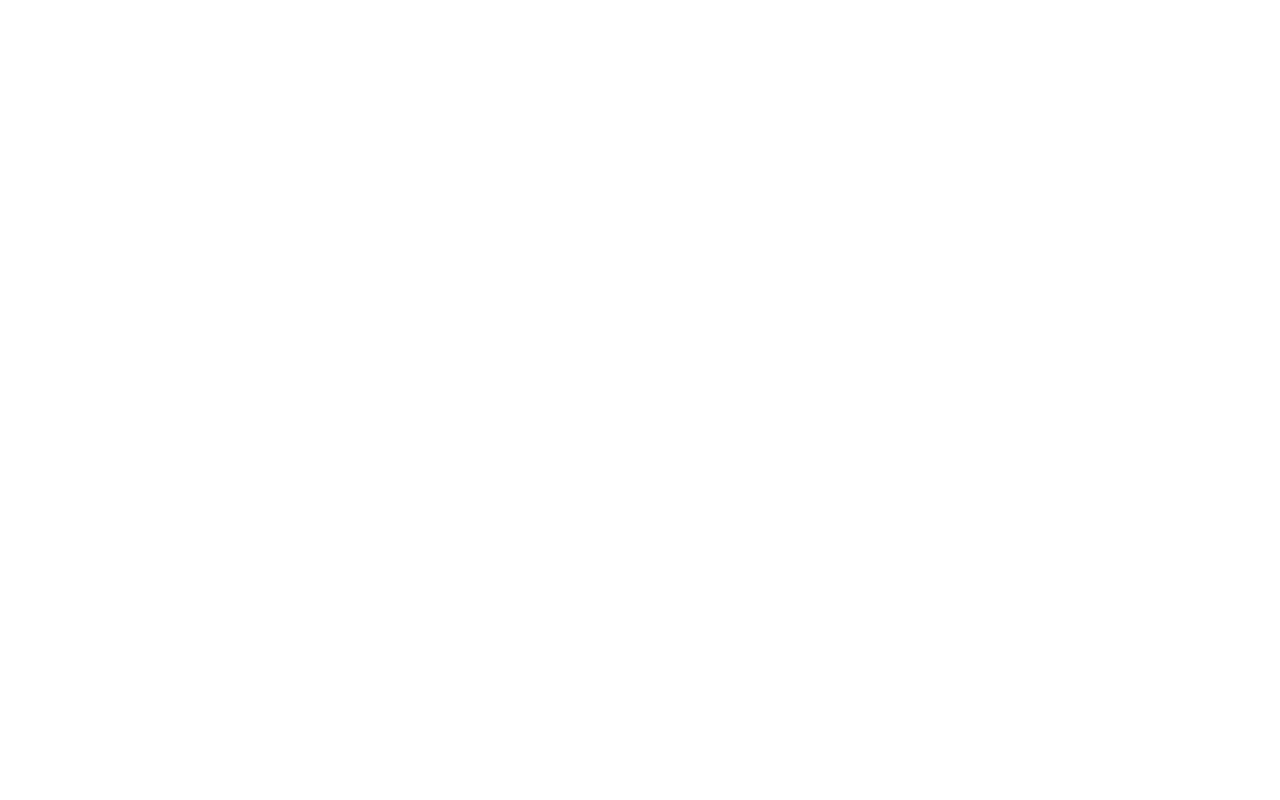
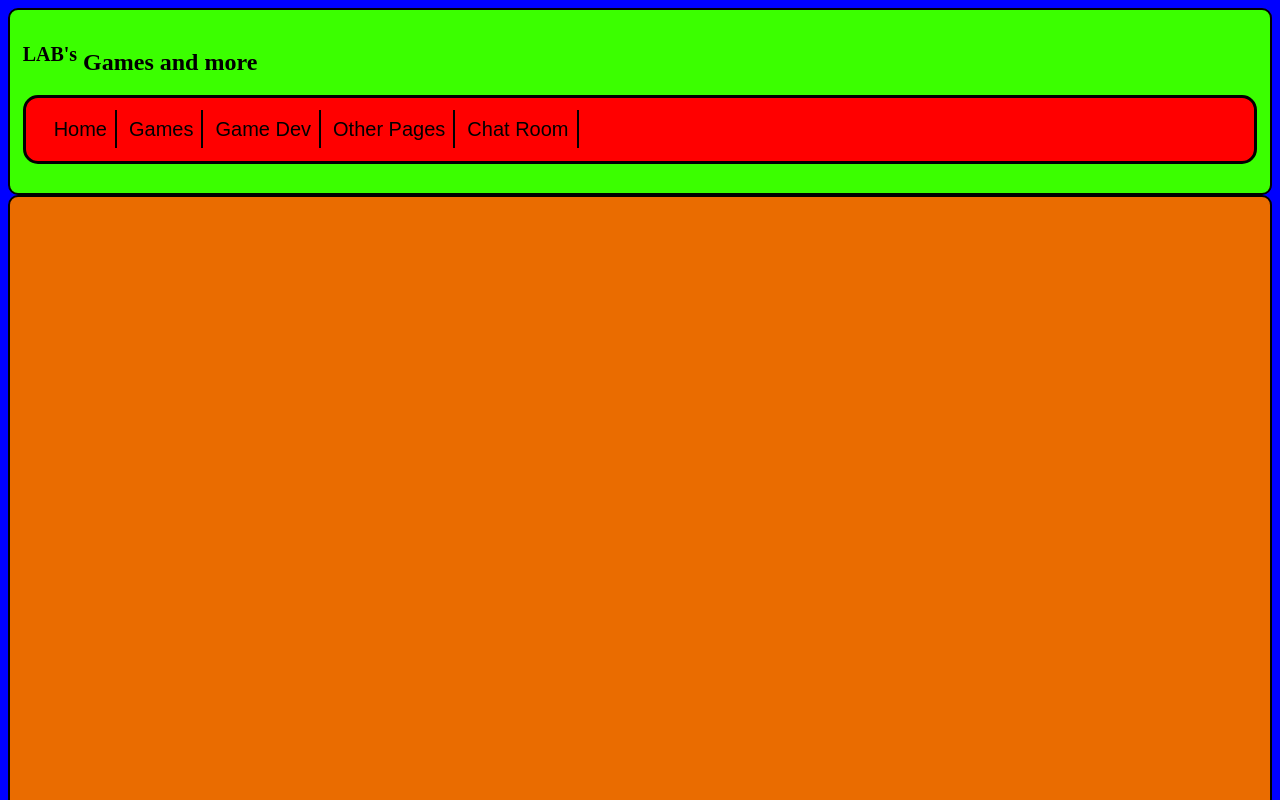
Before and after one commit to extrawubbs/sm64, a plain HTML site: page index.html in a window 1280 px wide. Shown: the top 800 px of the page. Drawn offline with Linux system fonts and the light colour scheme.

Commit message:
Update index.html

```diff
--- a/index.html
+++ b/index.html
@@ -1,24 +1,78 @@
-<script>
+<!DOCTYPE html>
+<html>
+  <head>
+    <title>Super Mario 64</title>
+    <style>
+      html{
+        background-color: blue
+      }
+      p{
+        font-weight = bold;
+        border-radius: 15px;
+        border-style: solid;
+        color:black;
+        border: solid;
+        padding: 20px;
+        background-color: red;
+      }
+      p a{
+        border-right-color: black;
+        color:black;
+        text-decoration: none;
+        font-weight:100;
+        font-family: sans-serif;
+        border-right:2px solid;
+        padding: 8px;
+        font-size: 20px
+      }
+      p a.selected{
+        color: gray;
+        border-right-color: black;
+      }
+      header {
+        background-color: #3bff00;
+        padding: 1%;
+        border: 2px solid;
+        border-radius: 10px;
+      }
+      body nav{
+        border: 2px solid;
+        background-color: #ea6c00;
+        padding: 8px;
+        border-radius: 10px;
+      }
+    </style>
+    <meta charset="utf-8">
+    <meta name="viewport" content="width=device-width, initial-scale=1">
+    <title>Made with Thimble</title>
+    <link rel="stylesheet" href="style.css">
+  </head>
+  <header>
+    <h2> <sup>LAB's</sup> Games and more  </h2>
+    <p>
+      <a href = "https://gamelab.netlify.com">Home</a>
+      <a href="https://gamelab.netlify.com/Gamepage">Games</a>
+      <a href = "https://gamelab.netlify.com/index-6">Game Dev</a>
+      <a href="https://gamelab.netlify.com/other pages">Other Pages</a>
+	    <a href="https://gamelab.netlify.com/chatroom">Chat Room</a>
+    </p>
+  </header>
+  <body>
+    <nav>
+        <center>
+		<div id ="emu" style="height: 800px; min-height: 356px; width: 100%;"></div>
+		<script>
+			var NepPlayer = "#emu";
+			var NepEmu = "n64";
+			var NepLang = "en";
+			var gameUrl = "n64roms/Super Mario 64 (USA).n64";
+			var NjsScript=document.createElement('script');
+			NjsScript.src="//mem.neptunjs.com/njs/njsLoader.js";
+			document.body.appendChild(NjsScript)
+		</script>
 
-
-
-var NepPlayer = "#emu";     // ID of html element where the emulator will be inserted
-
-var NepEmu = "n64";         // Platform select
-
-var NepZoom = "enable";     // Add extra button on toolbar to scale up emulator. Disabled by default
-
-var NepMaxWidth = "1100px"; // Maximum width size of emulator. 870px by default
-
-var NepLang = "en";	        // Interface language of the emulator. EN by default
-
-var EmuN64air = true;    // ( only for N64 ) Swaps analog and dpad, need for some games like Kirby. Disabled ("false") by default
-
-var gameUrl = "//neptunjs.xyz/roms/n64/Super Mario 64 (USA).zip"; // Game Url
-
-</script>
-
-<script src="https://mem.neptunjs.com/njs/njsLoader.js" type="text/javascript"> //NeptunJS lib
-
-
-</script>
+		<script src="https://mem.neptunjs.com/njs/njsLoader.js" type="text/javascript"> //NeptunJS lib
+	</center>
+    </nav>
+  </body>
+</html>
```
